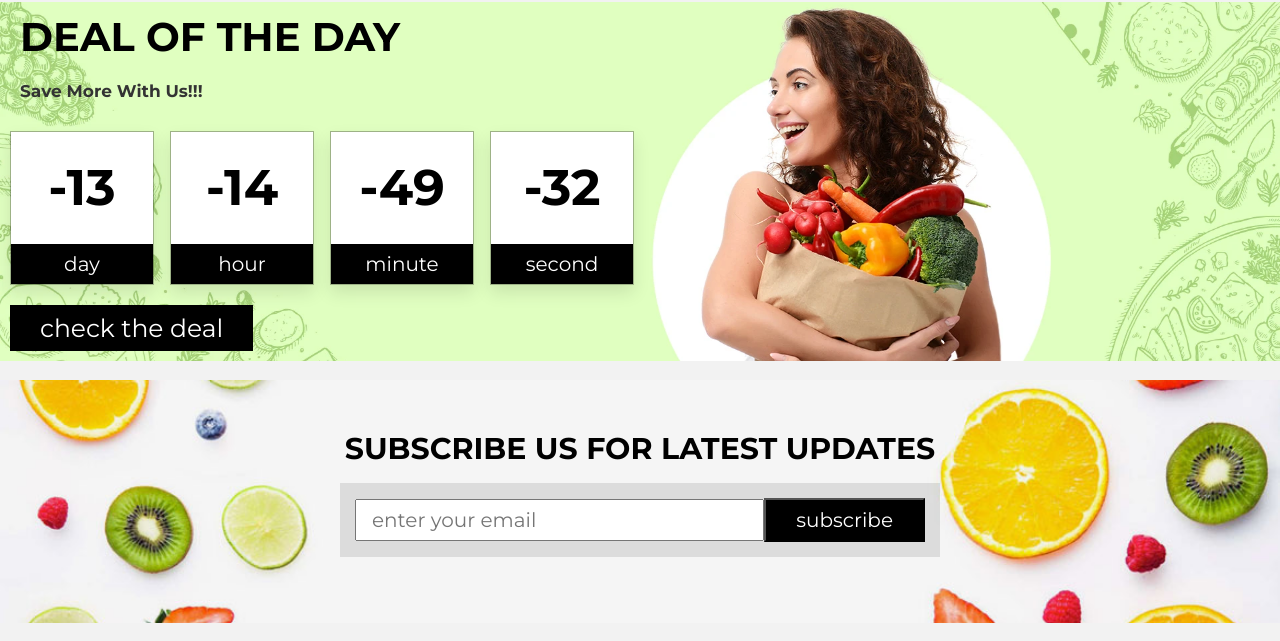
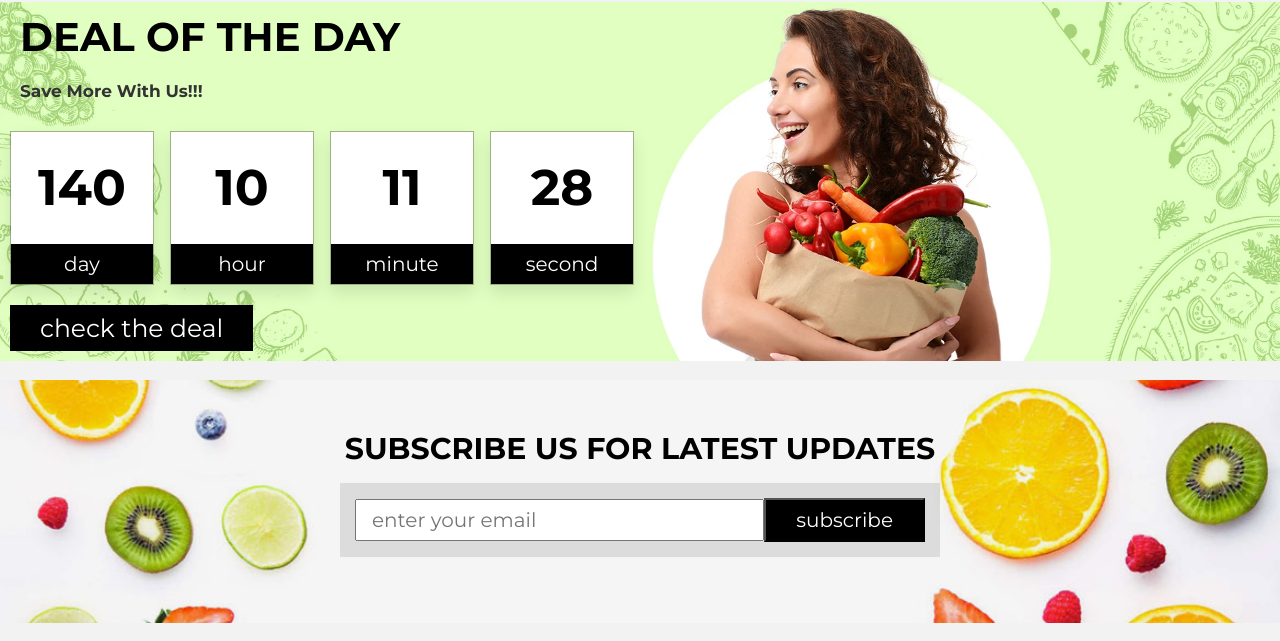
Before and after one commit to dotSamad/kiranadotcom.gitub.io, a plain HTML site: page index.html in a window 1280 px wide. Shown: the part 911-1552 px from the top of the page. Drawn offline with Linux system fonts and the light colour scheme.

Commit message:
Update index.html

```diff
--- a/index.html
+++ b/index.html
@@ -198,7 +198,7 @@
          searchBtn.classList.add("hide");
          cancelBtn.classList.add("show");
       }
-      let countDate = new Date('june 15, 2022 00:00:00').getTime();
+      let countDate = new Date('November 15, 2022 00:00:00').getTime();
 
       function CountDown() {
 
```
